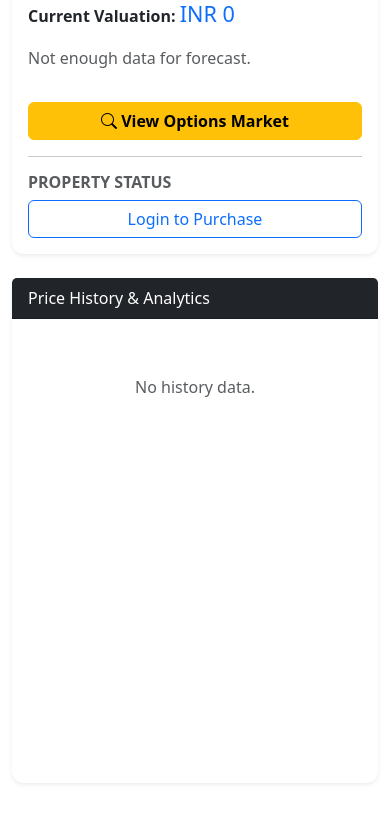
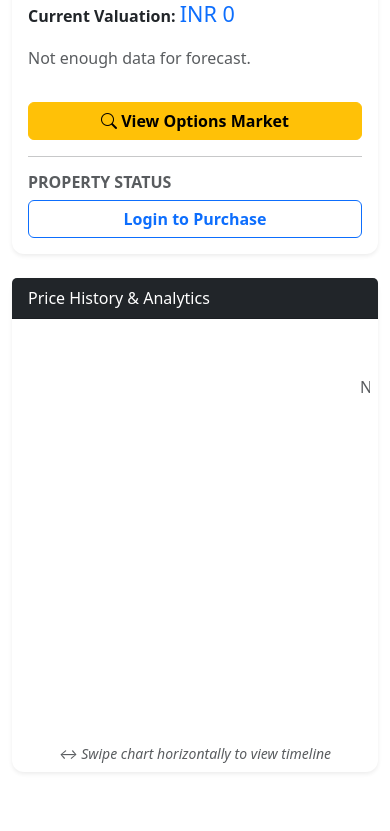
Before and after one commit to parthmistry903/land-options-trading, a Flask app: template templates/parcel_detail.html in a window 390 px wide. Shown: the part 368-1199 px from the top of the page. After the commit the page ends 1141 px from the top, so only its background shows below. Run offline with Flask 3, Linux system fonts and the light colour scheme; the template is opened without the code that fills it, so the values that code supplies are empty.

Commit message:
Update parcel_detail.html

```diff
--- a/templates/parcel_detail.html
+++ b/templates/parcel_detail.html
@@ -51,28 +51,33 @@
                     {% else %}
                         {% if parcel.is_for_sale %}
                             <form method="POST" action="{{ url_for('buy_parcel', parcel_id=parcel.parcel_id) }}">
-                                <button type="submit" class="btn btn-danger w-100 py-2 fs-5" onclick="return confirm('Confirm purchase?');">
+                                <button type="submit" class="btn btn-danger w-100 py-2 fs-5 fw-bold" onclick="return confirm('Confirm purchase?');">
                                     Buy for {{ active_price | inr }}
                                 </button>
                             </form>
                         {% else %}
-                            <button type="button" class="btn btn-secondary w-100 py-2" disabled>Not Listed for Sale</button>
+                            <button type="button" class="btn btn-secondary w-100 py-2 fw-bold" disabled>Not Listed for Sale</button>
                         {% endif %}
                     {% endif %}
                 {% else %}
-                    <a href="{{ url_for('login') }}" class="btn btn-outline-primary w-100">Login to Purchase</a>
+                    <a href="{{ url_for('login') }}" class="btn btn-outline-primary w-100 fw-bold">Login to Purchase</a>
                 {% endif %}
             </div>
         </div>
     </div>
     <div class="col-12 col-lg-7">
         <div class="card shadow-sm h-100">
-            <div class="card-header bg-dark text-white d-flex flex-column flex-sm-row justify-content-between align-items-sm-center">
+            <div class="card-header bg-dark text-white d-flex justify-content-between align-items-center">
                 <span>Price History & Analytics</span>
             </div>
             <div class="card-body p-2 p-sm-4">
-                <div style="position: relative; height: 400px; width: 100%;">
-                    <canvas id="priceChart"></canvas>
+                <div style="overflow-x: auto; -webkit-overflow-scrolling: touch; padding-bottom: 10px;">
+                    <div style="min-width: 800px; height: 350px; position: relative;">
+                        <canvas id="priceChart"></canvas>
+                    </div>
+                </div>
+                <div class="text-center mt-2 small text-muted d-lg-none">
+                    <i>↔ Swipe chart horizontally to view timeline</i>
                 </div>
                 <script type="application/json" id="chartDataJson">
                     {{ chart_data | tojson | safe }}
@@ -89,9 +94,6 @@
                         const forecastPoints = new Array(chartData.actual.length - 1).fill(null);
                         forecastPoints.push(chartData.actual[chartData.actual.length - 1]);
                         forecastPoints.push(chartData.forecast);
-
-                        // Mobile check for responsive label limiting
-                        const isMobile = window.innerWidth < 768;
 
                         new Chart(ctx, {
                             type: 'line',
@@ -146,7 +148,7 @@
                                         labels: {
                                             usePointStyle: true,
                                             boxWidth: 8,
-                                            font: { size: isMobile ? 10 : 12 } // Smaller legend text on mobile
+                                            font: { size: 12 }
                                         }
                                     }
                                 },
@@ -155,15 +157,13 @@
                                         ticks: {
                                             maxRotation: 45,
                                             minRotation: 45,
-                                            autoSkip: true,
-                                            maxTicksLimit: isMobile ? 6 : 15, // CRITICAL FIX: Stops labels from overlapping on phones
-                                            font: { size: isMobile ? 9 : 11 }
+                                            font: { size: 11 }
                                         }
                                     },
                                     y: {
                                         ticks: {
                                             callback: (val) => '₹' + val.toLocaleString(),
-                                            font: { size: isMobile ? 10 : 12 }
+                                            font: { size: 12 }
                                         }
                                     }
                                 }
```
